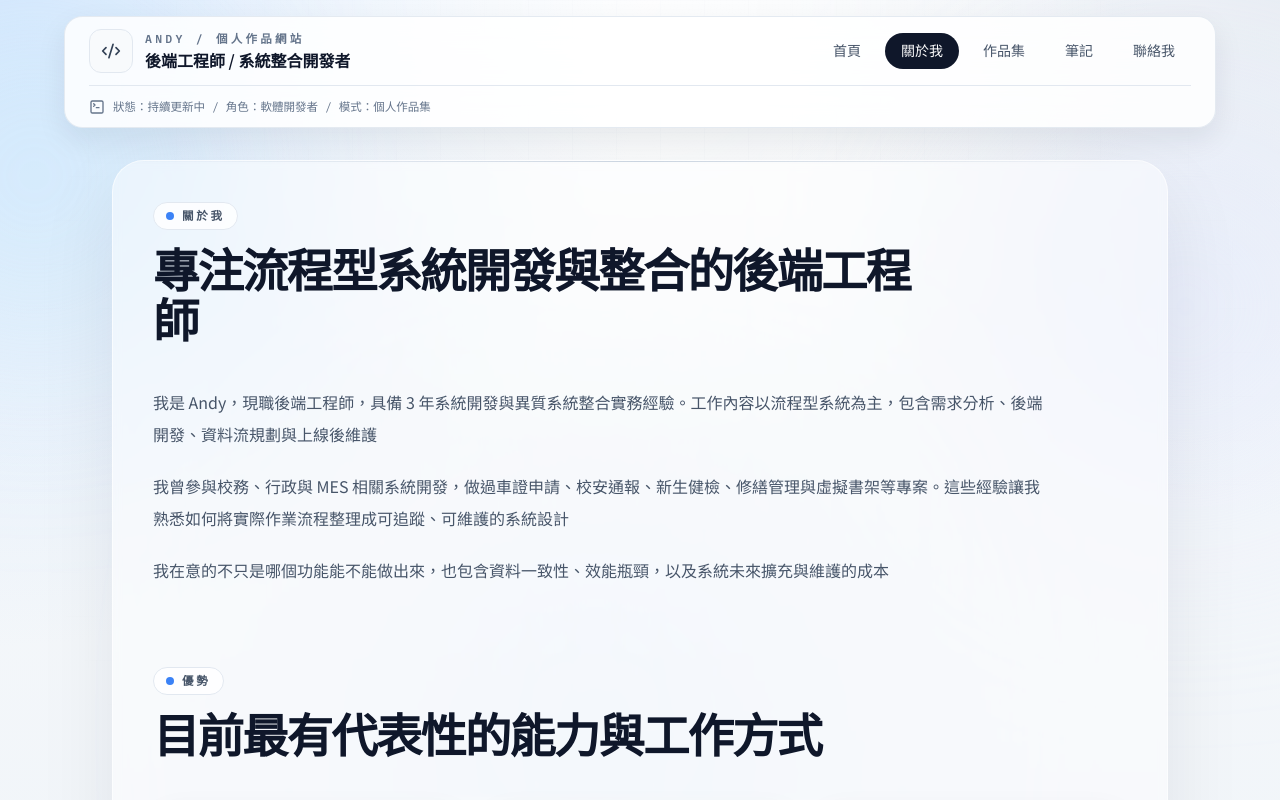
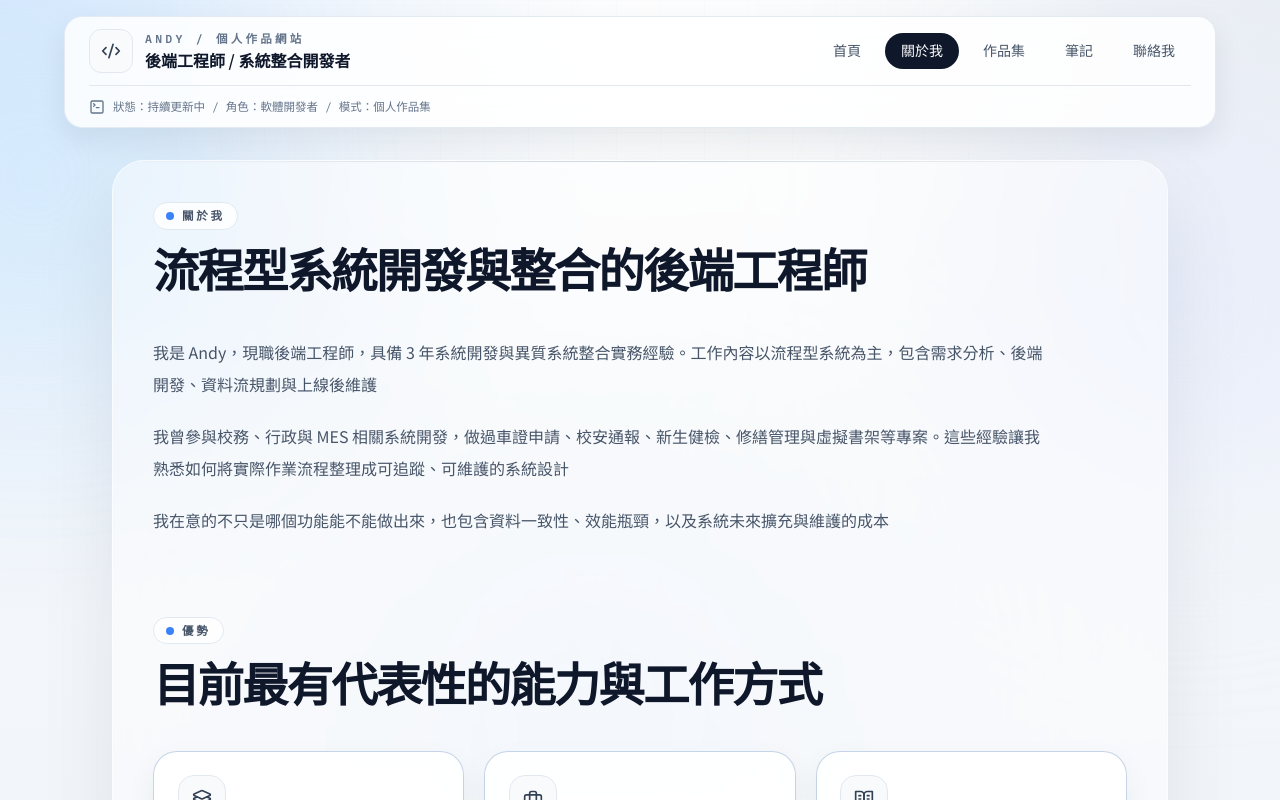
Before and after one commit to Andy61490963/kaiyo-dev-site, a React (Vite) app: page /about in a window 1280 px wide. Shown: the top 800 px of the page. Built offline with nearby package versions, Linux system fonts and the light colour scheme; the HTML template or start-up script is replaced by a standard one.

Commit message:
調整內容

```diff
--- a/src/pages/About.jsx
+++ b/src/pages/About.jsx
@@ -32,7 +32,7 @@ const skills = [
 export default function About() {
   return (
     <>
-      <SectionContainer subtitle="關於我" title="專注流程型系統開發與整合的後端工程師">
+      <SectionContainer subtitle="關於我" title="流程型系統開發與整合的後端工程師">
         <div className="max-w-4xl space-y-5 text-base leading-8 text-slate-600">
           <p>
             我是 Andy，現職後端工程師，具備 3 年系統開發與異質系統整合實務經驗。工作內容以流程型系統為主，包含需求分析、後端開發、資料流規劃與上線後維護
```
